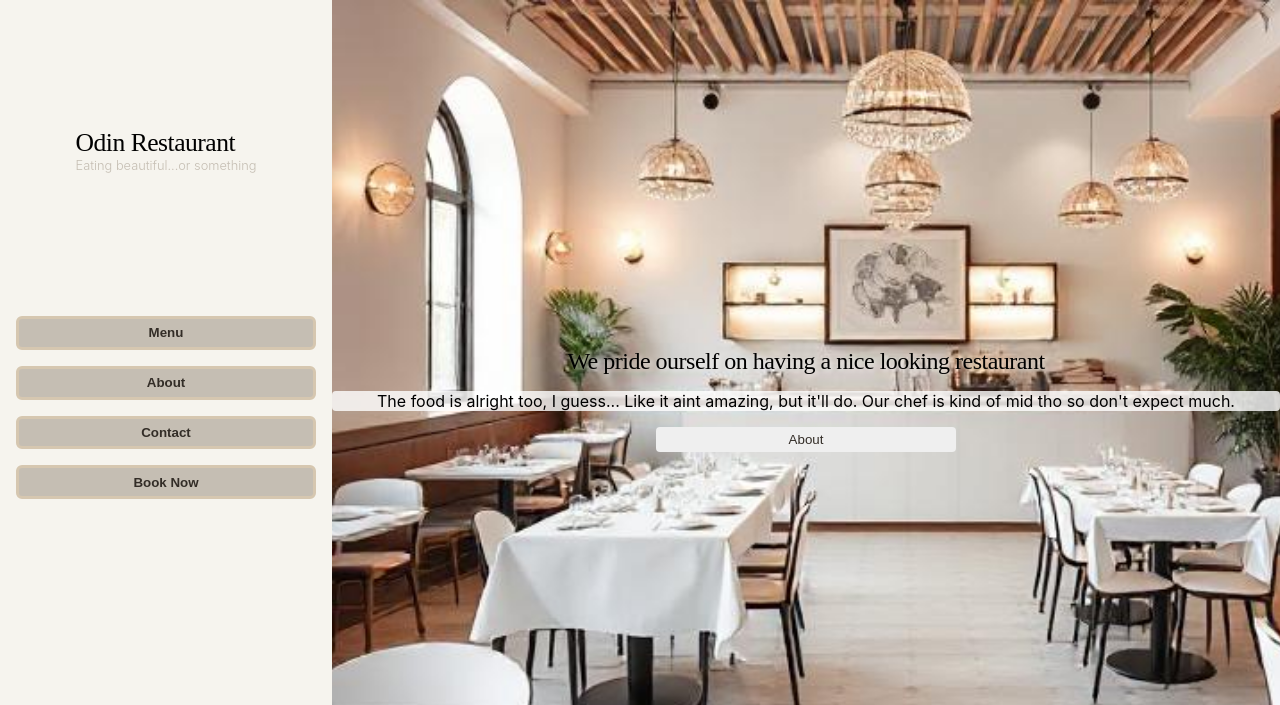
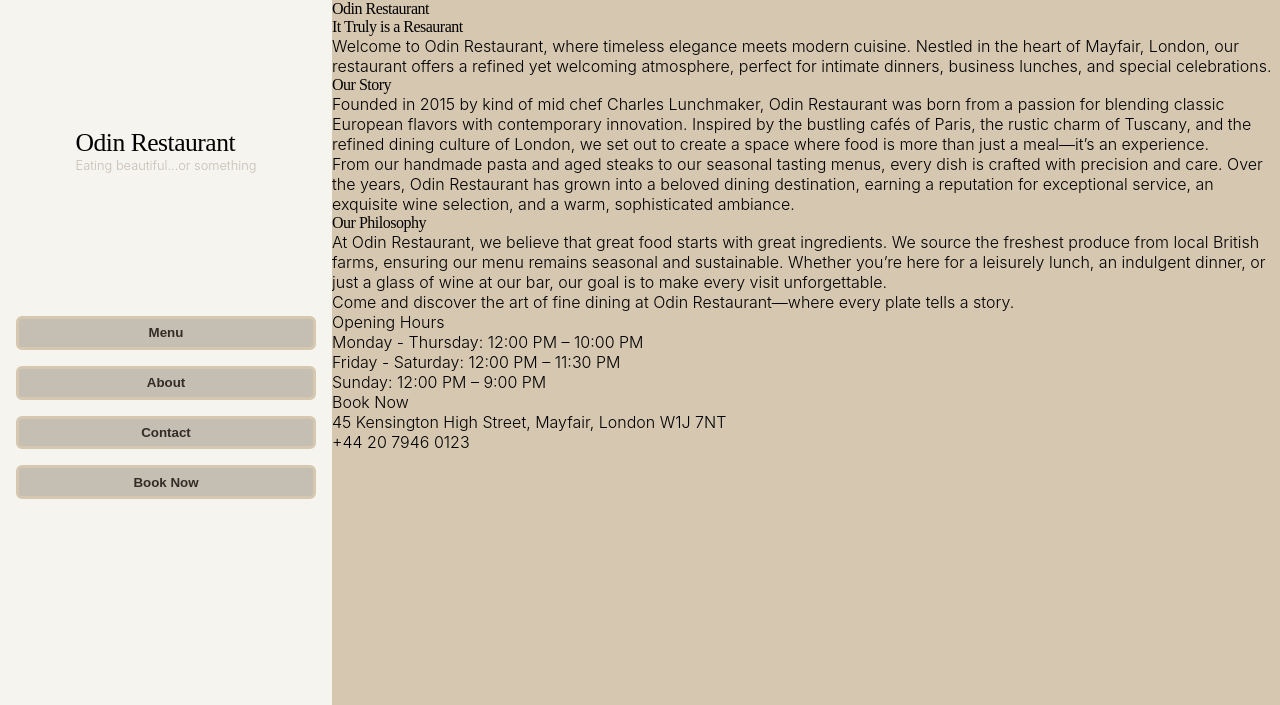
Before and after one commit to Liam-JL/odin-resturant-page, a website built with webpack: page src/template.html in a window 1280 px wide. Shown: the top 705 px of the page. Built offline with nearby package versions, Linux system fonts and the light colour scheme.

Commit message:
Add about page structure

```diff
--- a/src/home.js
+++ b/src/home.js
@@ -1,16 +1,16 @@
-export function constructHome(parentDiv, handlers = []) {
-    parentDiv.classList.add("home-layout");
-    parentDiv.classList.add("bg-img");
+export function constructHome(parent, handlers = []) {
+    parent.classList.add("home-layout");
+    parent.classList.add("bg-img");
 
     const homeHeader = document.createElement("h2");
     homeHeader.classList.add("main__home-header");
     homeHeader.textContent = "We pride ourself on having a nice looking restaurant"
-    parentDiv.appendChild(homeHeader)
+    parent.appendChild(homeHeader)
 
     const homeSubtext = document.createElement("p");
     homeSubtext.classList.add("main__home-subtext");
     homeSubtext.textContent = "The food is alright too, I guess... Like it aint amazing, but it'll do. Our chef is kind of mid tho so don't expect much.";
-    parentDiv.appendChild(homeSubtext);
+    parent.appendChild(homeSubtext);
 
     const homeAboutBtn = document.createElement("button");
     homeAboutBtn.classList.add("main__home-about-btn");
@@ -18,5 +18,5 @@ export function constructHome(parentDiv, handlers = []) {
     homeAboutBtn.addEventListener("click", () => {
         console.log("About btn clicked")
     })
-    parentDiv.appendChild(homeAboutBtn);
+    parent.appendChild(homeAboutBtn);
 }
--- a/src/index.js
+++ b/src/index.js
@@ -2,10 +2,12 @@ import "./styles.css";
 import { constructHome } from "./home";
 import {menu}  from './restaurant_menu'
 import { constructMenu } from "./menu_tab";
+import { constructAbout } from "./about_tab";
 
 class Controller {
     constructor() {
         //Cashe DOM
+        this.logo = document.getElementById("logo");
         this.sidebarBtn = document.getElementById("sidebarBtn");
         this.main = document.getElementById("main");
         this.sidebar = document.getElementById("sidebar");
@@ -13,6 +15,7 @@ class Controller {
         this.menuBtn = document.getElementById("menuBtn");
 
         //Event Listeners
+        this.logo.addEventListener("click", this.onLogo.bind(this));
         this.sidebarBtn.addEventListener("click", this.onSidebarBtn.bind(this));
         this.sidebarCloseBtn.addEventListener("click", this.onSidebarCloseBtn.bind(this));
         this.menuBtn.addEventListener("click", this.onMenuBtn.bind(this));
@@ -44,6 +47,17 @@ class Controller {
         constructMenu(this.main, menu);
     }
 
+    renderAbout() {
+        this.#clearChildren(this.main);
+        this.#removeClasses(this.main);
+
+    }
+
+    onLogo() {
+        this.renderHome();
+        this.sidebar.classList.remove("active")
+    }
+
     onSidebarBtn() {
         this.sidebar.classList.add("active")
     }
@@ -57,11 +71,9 @@ class Controller {
         this.sidebar.classList.remove("active")
     }
 
-
-
 }
 
 const controller = new Controller();
-window.addEventListener("load", () => {
-    controller.renderHome();
-});
+// window.addEventListener("load", () => {
+//     controller.renderAbout();
+// });
--- a/src/styles.css
+++ b/src/styles.css
@@ -75,6 +75,10 @@ body {
 .header__logo {
     grid-area: header;
     font-size: 1.6rem;
+}
+
+.header__logo:hover {
+    cursor: pointer;
 }
 
 .header__tagline {
@@ -250,6 +254,10 @@ body {
     border: none;
 }
 
+.about-layout {
+
+}
+
 @media (min-width: 1024px) {
     /* Styles for standard desktops */
     body {
@@ -292,4 +300,6 @@ body {
 
 
 
+
+
 }
--- a/src/template.html
+++ b/src/template.html
@@ -9,14 +9,37 @@
     <header class="header">
         <div class="header__upper">Book Now</div>
         <section class="header__hero">
-            <h1 class="header__logo">Odin Restaurant</h1>
+            <h1 id="logo" class="header__logo">Odin Restaurant</h1>
             <span class="header__tagline">Eating beautiful...or something</span>
             <button id="sidebarBtn" class="header__sidebar-btn">
                 ☰
             </button>
         </section>
     </header>
-    <main id="main" class="main">
+    <main id="main" class="main about-layout">
+        <h1 class="about__header">Odin Restaurant</h1>
+        <h2 class="about__tagline">It Truly is a Resaurant</h2>
+        <p class="about-paragraph">Welcome to Odin Restaurant, where timeless elegance meets modern cuisine. Nestled in the heart of Mayfair, London, our restaurant offers a refined yet welcoming atmosphere, perfect for intimate dinners, business lunches, and special celebrations.</p>
+        <h3 class="about-header">Our Story</h3>
+        <p class="about-paragraph">Founded in 2015 by kind of mid chef Charles Lunchmaker, Odin Restaurant was born from a passion for blending classic European flavors with contemporary innovation. Inspired by the bustling cafés of Paris, the rustic charm of Tuscany, and the refined dining culture of London, we set out to create a space where food is more than just a meal—it’s an experience.</p>
+
+        <p class="about-paragraph">From our handmade pasta and aged steaks to our seasonal tasting menus, every dish is crafted with precision and care. Over the years, Odin Restaurant has grown into a beloved dining destination, earning a reputation for exceptional service, an exquisite wine selection, and a warm, sophisticated ambiance.</p>
+
+        <h3 class="about-header">Our Philosophy</h3>
+        <p class="about-paragraph">At Odin Restaurant, we believe that great food starts with great ingredients. We source the freshest produce from local British farms, ensuring our menu remains seasonal and sustainable. Whether you’re here for a leisurely lunch, an indulgent dinner, or just a glass of wine at our bar, our goal is to make every visit unforgettable.</p>
+
+        <p class="about-paragraph">Come and discover the art of fine dining at Odin Restaurant—where every plate tells a story.</p>
+
+        <aside class="about-aside">
+            <div class="about-aside__header">Opening Hours</div>
+            <p class="about-aside__paragraph">Monday - Thursday: 12:00 PM – 10:00 PM</p>
+            <p class="about-aside__paragraph">Friday - Saturday: 12:00 PM – 11:30 PM</p>
+            <p class="about-aside__paragraph">Sunday: 12:00 PM – 9:00 PM</p>
+            <div class="about-aside__book-now">Book Now</div>
+            <p class="about-aside__address">45 Kensington High Street, Mayfair, London W1J 7NT</p>
+            <p class="about-aside__number">+44 20 7946 0123</p>
+        </aside>
+
     </main>
     <aside id="sidebar" class="sidebar">
         <button id="sidebarCloseBtn" class="sidebar__btn sidebar__btn--close">
```
Also changed, not shown: 1 other file.
